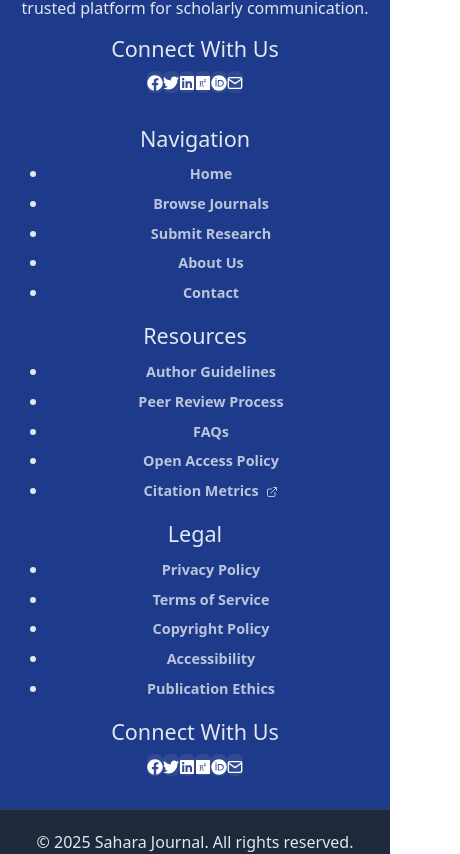
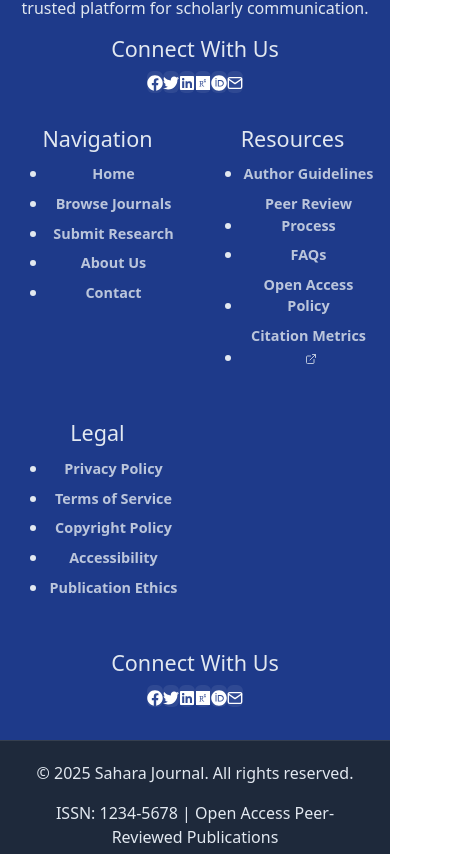
Before and after one commit to musaadamu/saharaJournalFrontend, a React (Create React App) app: page /journals/uploads in a window 390 px wide. Shown: the part 997-1851 px from the top of the page, 460 px wide, since content can reach past the window. Built offline with nearby package versions, Linux system fonts and the light colour scheme.

Commit message:
footer and nav bar additions

```diff
--- a/src/components/Footer.css
+++ b/src/components/Footer.css
@@ -1,3 +1,36 @@
+/* Update the links container */
+.footer-links-container {
+  display: grid;
+  grid-template-columns: repeat(2, 1fr);
+  gap: 2rem;
+}
+
+.footer-column-group {
+  display: flex;
+  flex-direction: column;
+  gap: 2rem;
+}
+
+/* Adjust mobile view */
+@media (max-width: 768px) {
+  .footer-links-container {
+    grid-template-columns: 1fr;
+    gap: 2rem;
+  }
+
+  .footer-column-group {
+    gap: 1.5rem;
+  }
+
+  .footer-social-mobile {
+    margin-top: 0;
+    grid-column: unset;
+  }
+}
+
+/* Keep all other existing CSS the same */
+
+
 .site-footer {
   background-color: #1e3a8a;
   color: #e2e8f0;
--- a/src/components/Navigation.js
+++ b/src/components/Navigation.js
@@ -287,7 +287,8 @@
     { to: "/", label: "Home" },
     { to: "/about", label: "About Us" },
     { to: "/journals", label: "Journals" },
-    { to: "/archive", label: "Archive" }
+    { to: "/archive", label: "Archive" },
+    { to: "/guide", label: "Author's Guide" }
   ];
 
   const userLinks = [
```
